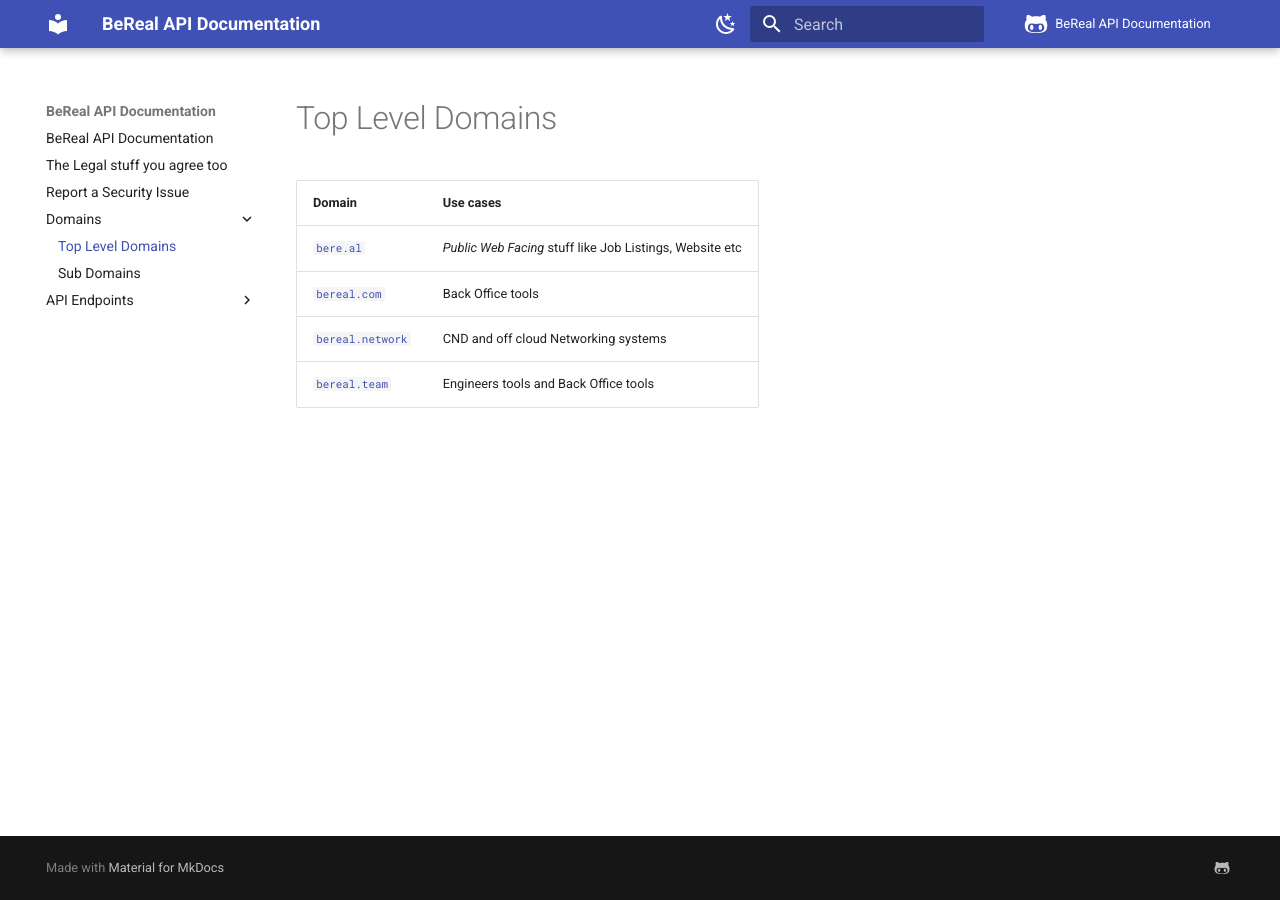
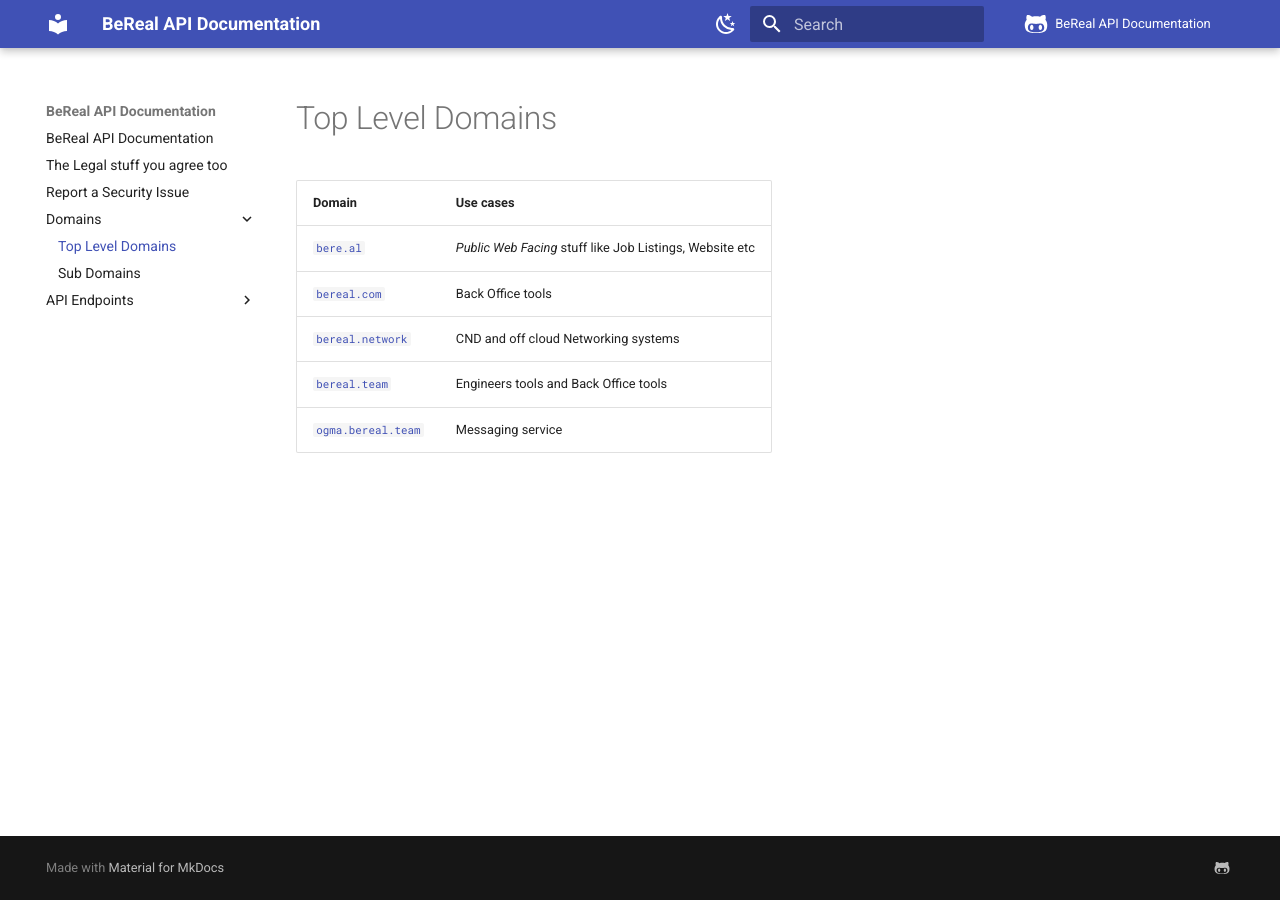
Before and after one commit to userbradley/BeReal, an MkDocs documentation site: the page built from docs/domains/top-level-domains.md, in a window 1280 px wide. Built offline with MkDocs 1.6.1 and Material for MkDocs 9.7.7, drawn with Linux system fonts in a browser that asks for light colours; comment, search, counter and statistics services are not loaded.

Commit message:
made some modification

```diff
--- a/docs/domains/top-level-domains.md
+++ b/docs/domains/top-level-domains.md
@@ -9,3 +9,4 @@
 | [`bereal.com`](sub-domains.md#berealcom)         | Back Office tools                                        |
 | [`bereal.network`](sub-domains.md#berealnetwork) | CND and off cloud Networking systems                     |
 | [`bereal.team`](sub-domains.md#berealteam)       | Engineers tools and Back Office tools                    |
+| [`ogma.bereal.team`](sub-domains.md#berealteam)  | Messaging service										  |
--- a/mkdocs.yaml
+++ b/mkdocs.yaml
@@ -12,6 +12,7 @@
       - Analytics: api-endpoints/analytics.md
       - Feeds: api-endpoints/feeds.md
       - Moderation: api-endpoints/moderation.md
+      - Messaging: api-endpoints/messaging.md
       - Person: api-endpoints/person.md
       - Relationships: api-endpoints/relationships.md
       - Search: api-endpoints/search.md
```
Also changed, not shown: docs/domains/sub-domains.md (+1 -0 lines).
